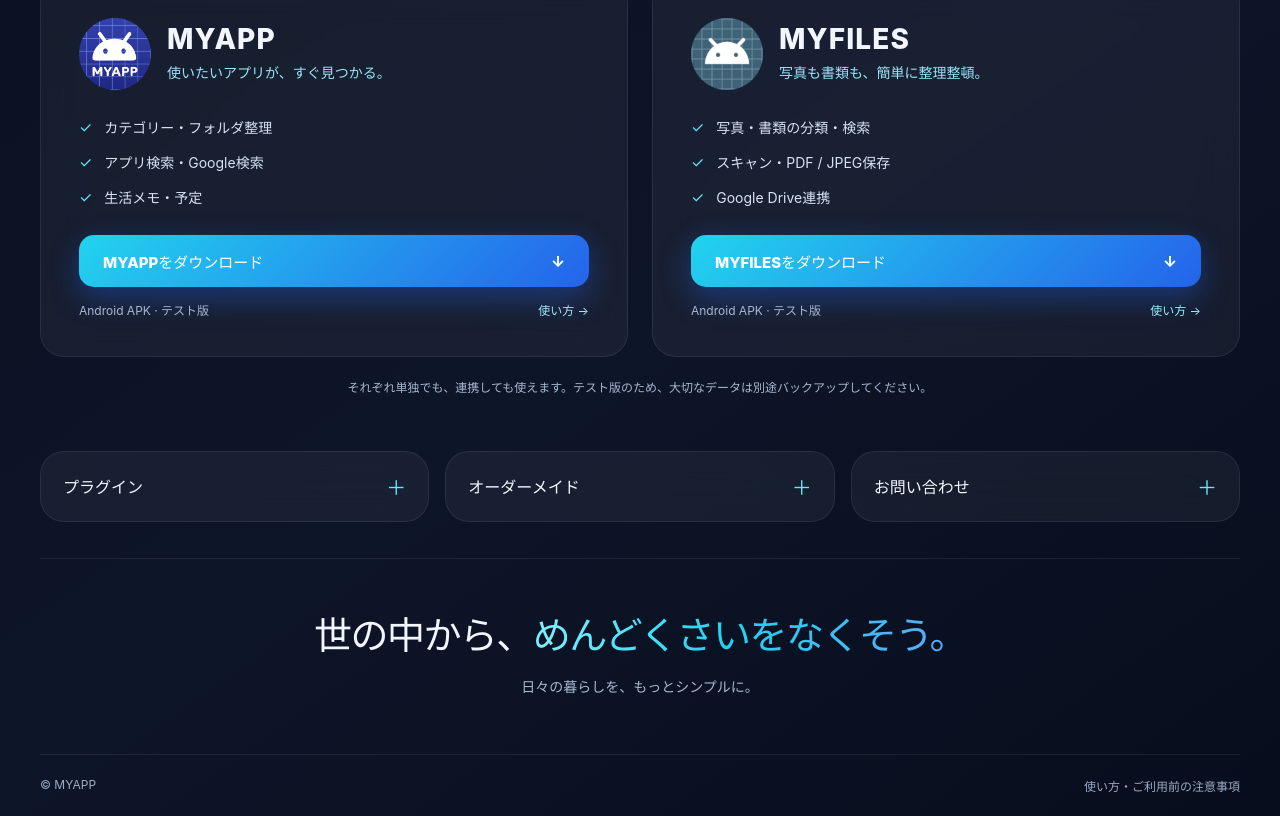
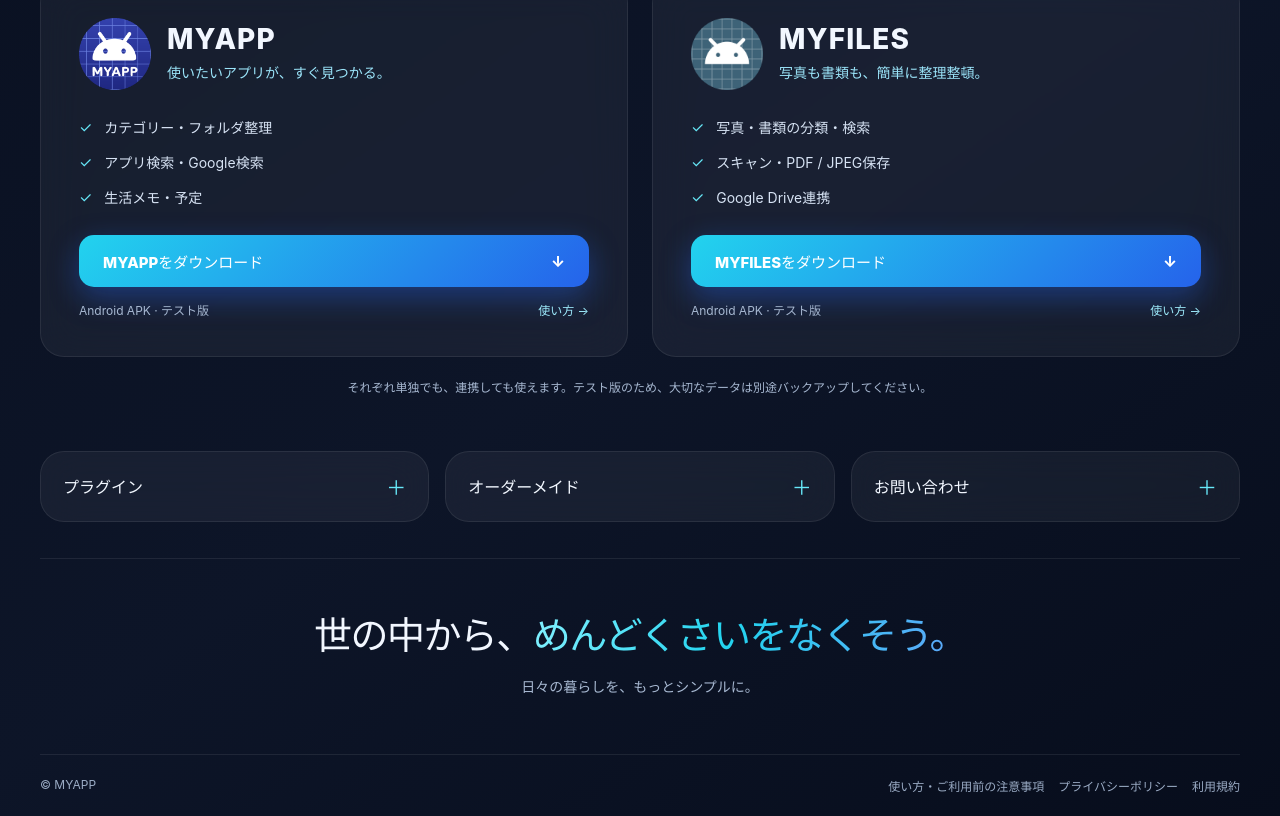
Before and after one commit to doramar75-sys/myapp-website, a React (Vite) app: page / in a window 1280 px wide. Shown: the part 985-1801 px from the top of the page. Built offline with nearby package versions, Linux system fonts and the light colour scheme.

Commit message:
Add files via upload

```diff
--- a/src/App.tsx
+++ b/src/App.tsx
@@ -68,7 +68,7 @@ function App() {
       </section>
       <section className="wrap mission"><h2>世の中から、<span className="accent">めんどくさいをなくそう。</span></h2><p>日々の暮らしを、もっとシンプルに。</p></section>
     </main>
-    <footer className="wrap site-footer"><span>© MYAPP</span><a href={`${base}usage.html`}>使い方・ご利用前の注意事項</a></footer>
+    <footer className="wrap site-footer" style={{ flexWrap: 'wrap', gap: 12 }}><span>© MYAPP</span><div style={{ display: 'flex', flexWrap: 'wrap', gap: 14 }}><a href={`${base}usage.html`}>使い方・ご利用前の注意事項</a><a href={`${base}privacy.html`}>プライバシーポリシー</a><a href={`${base}terms.html`}>利用規約</a></div></footer>
   </div>
 }
 
```
